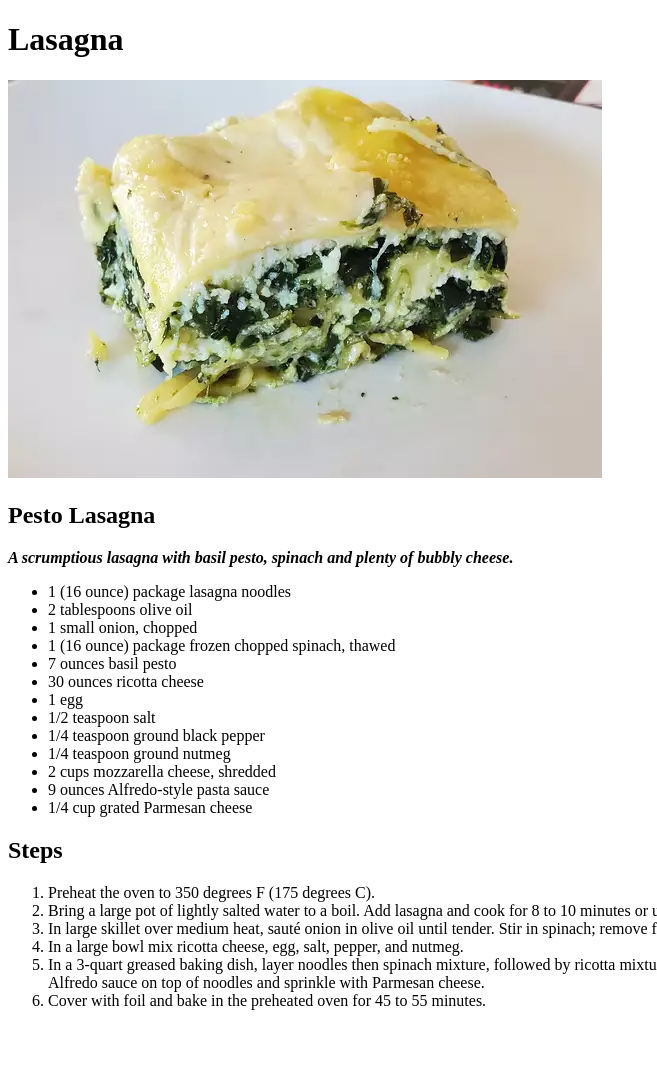
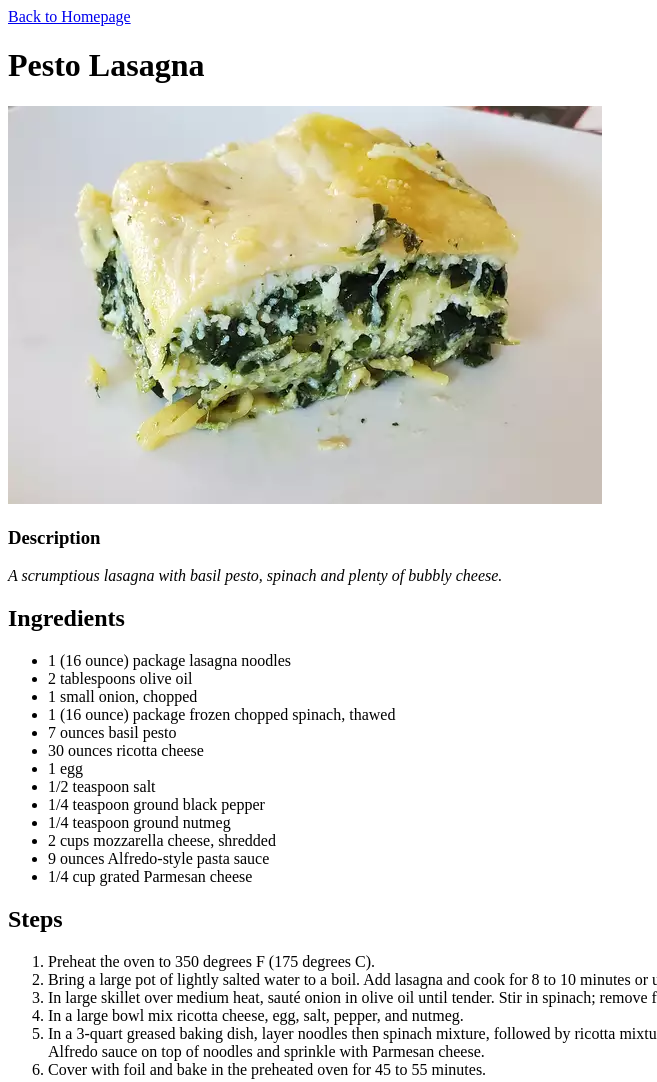
Before and after one commit to Isaacans/odin-recipes, a plain HTML site: page recipes/lasagna.html in a window 1280 px wide. Shown: the whole page, without its empty margins (0-657 px from the left). Before the commit the page ends 1026 px from the top, so only its background shows below. Drawn offline with Linux system fonts and the light colour scheme.

Commit message:
Add link back to index.html & page layout

```diff
--- a/recipes/lasagna.html
+++ b/recipes/lasagna.html
@@ -7,10 +7,12 @@
     <title>Lasagna Odin Recipes</title>
 </head>
 <body>
-    <h1>Lasagna</h1>
+    <a href="../index.html">Back to Homepage</a>
+    <h1>Pesto Lasagna</h1>
     <img src="../images/lasagna.webp" alt="Photo of a portion of lasagna on a plate">
-    <h2>Pesto Lasagna</h2>
-    <strong><em>A scrumptious lasagna with basil pesto, spinach and plenty of bubbly cheese.</em></strong>
+    <h3>Description</h3>
+    <em>A scrumptious lasagna with basil pesto, spinach and plenty of bubbly cheese.</em>
+    <h2>Ingredients</h2>
     <ul>
         <li>1 (16 ounce) package lasagna noodles</li>
         <li>2 tablespoons olive oil</li>
```
